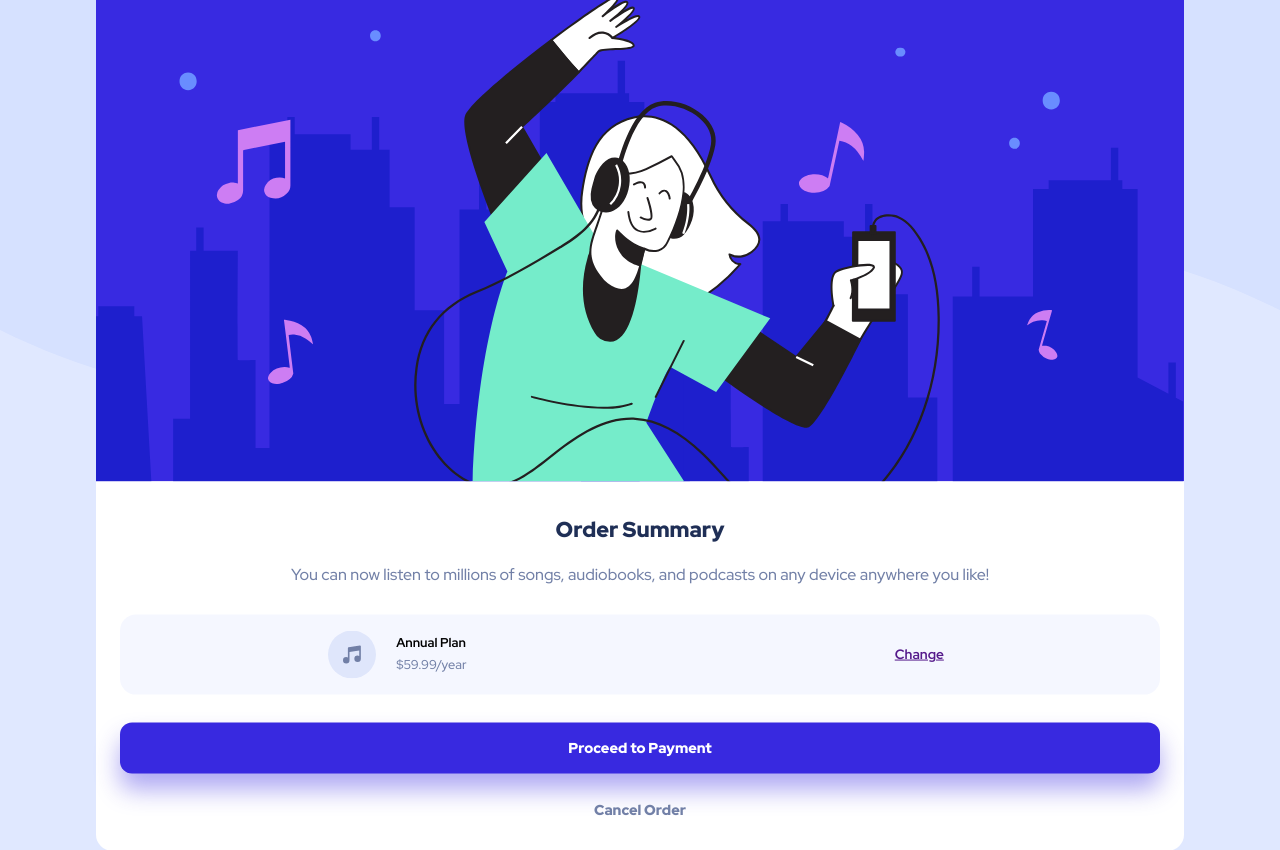
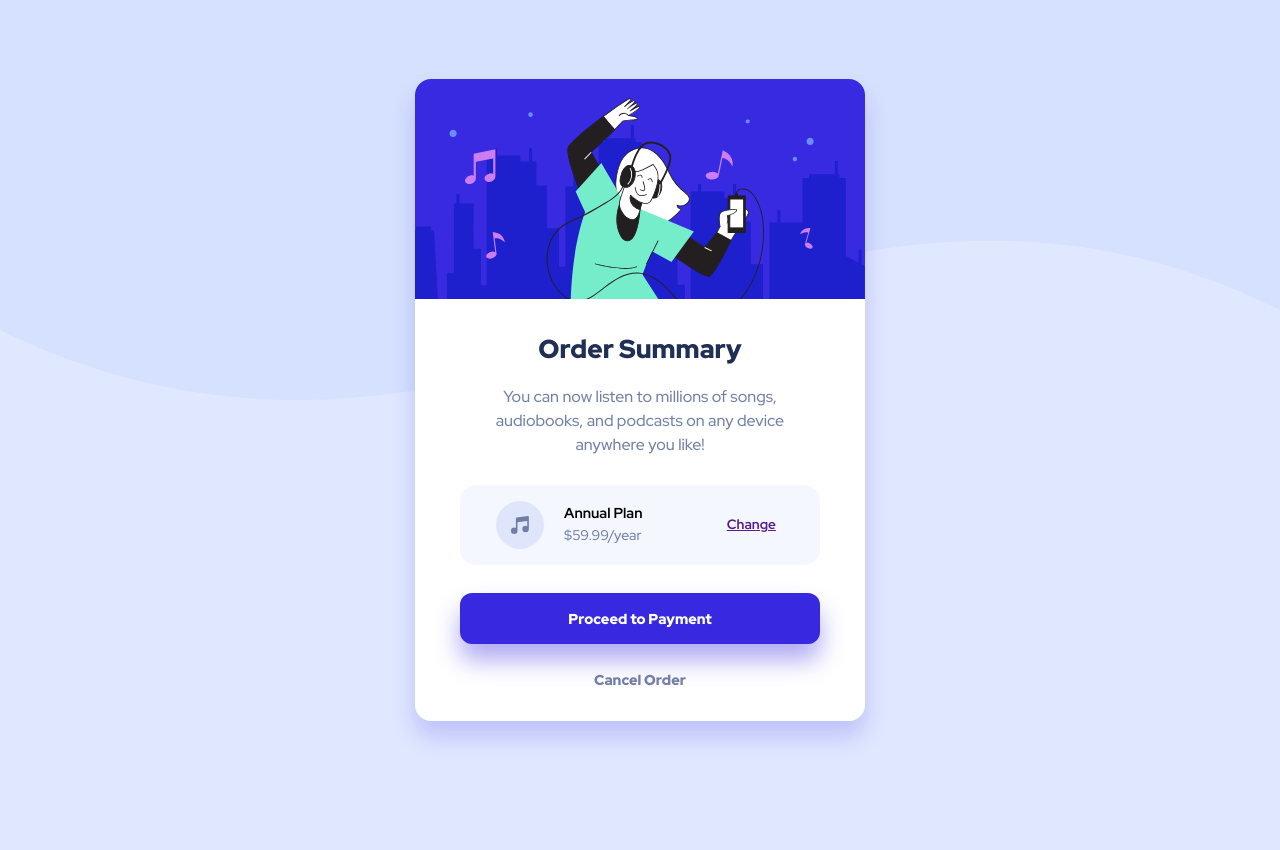
Before and after one commit to RJN-bot/Order-Summary-Challenge, a plain HTML site: page index.html in a window 1280 px wide. After the commit the page ends 800 px from the top, so only its background shows below. Drawn offline with Linux system fonts and the light colour scheme.

Commit message:
Project perfected. Will re-v-u later

```diff
--- a/style.css
+++ b/style.css
@@ -11,6 +11,7 @@
 html {
   font-size: 16px;
 }
+
 body {
   height: 100vh;
   background-color: var(--Paleblue);
@@ -30,11 +31,6 @@ body {
   height: 50vh;
 }
 
-/* .container {
-  width: 35px;
-  margin-inline: auto;
-} */
-
 .card {
   background-color: white;
   border-radius: 1rem;
@@ -42,8 +38,9 @@ body {
   left: 50%;
   top: 50%;
   transform: translate(-50%, -50%);
-  min-width: 85vw;
+  width: 85vw;
   margin: 0 auto;
+  box-shadow: 0 1rem 1.5rem hsl(245, 75%, 52%, 0.2);
 }
 
 img {
@@ -52,7 +49,8 @@ img {
 }
 
 h1 {
-  font-size: 1.35rem;
+  /* font-size: 1.35rem; */
+  font-size: max(3.25vmin, 1.35rem);
   text-align: center;
   margin-top: 2rem;
   font-weight: 900;
@@ -82,7 +80,6 @@ p {
 .priceinfo img {
   width: 3rem;
   height: auto;
-  /* margin-block: 0.75rem; */
   margin-right: 0.5rem;
 }
 
@@ -98,18 +95,17 @@ p {
 .priceinfo {
   display: flex;
   flex-direction: row;
-  /* padding-block: 2rem; */
   justify-content: start;
   align-items: center;
 }
 
 .plan .price h2 {
-  font-size: 0.8rem;
+  font-size: 0.9rem;
   margin: 0;
 }
 
 .plan .price p {
-  font-size: 0.8rem;
+  font-size: 0.88rem;
   margin: 0;
   text-align: left;
 }
@@ -123,7 +119,6 @@ p {
 .buttons {
   display: flex;
   flex-direction: column;
-  /* margin: 0 1.5rem; */
 }
 
 #payment {
@@ -142,6 +137,7 @@ p {
   justify-content: center;
   margin-top: 0.75rem;
   box-shadow: 0 1rem 1.5rem hsl(245, 75%, 52%, 0.4);
+  cursor: pointer;
 }
 
 #cancel {
@@ -150,17 +146,18 @@ p {
   text-align: center;
   margin: 1.75rem 0;
   margin-bottom: 2rem;
-  /* padding: 1.2rem 0; */
   font-weight: 900;
   background: none;
   border: none;
   display: flex;
   align-items: center;
   justify-content: center;
+  cursor: pointer;
 }
 
 main {
-  margin: 0 1.5rem;
+  /* margin: 0 1.5rem; */
+  margin: 0 10%;
 }
 
 @media (min-width: 768px) {
@@ -169,4 +166,7 @@ main {
       center/cover;
     height: 50vh;
   }
+  .card {
+    max-width: 450px;
+  }
 }
```
